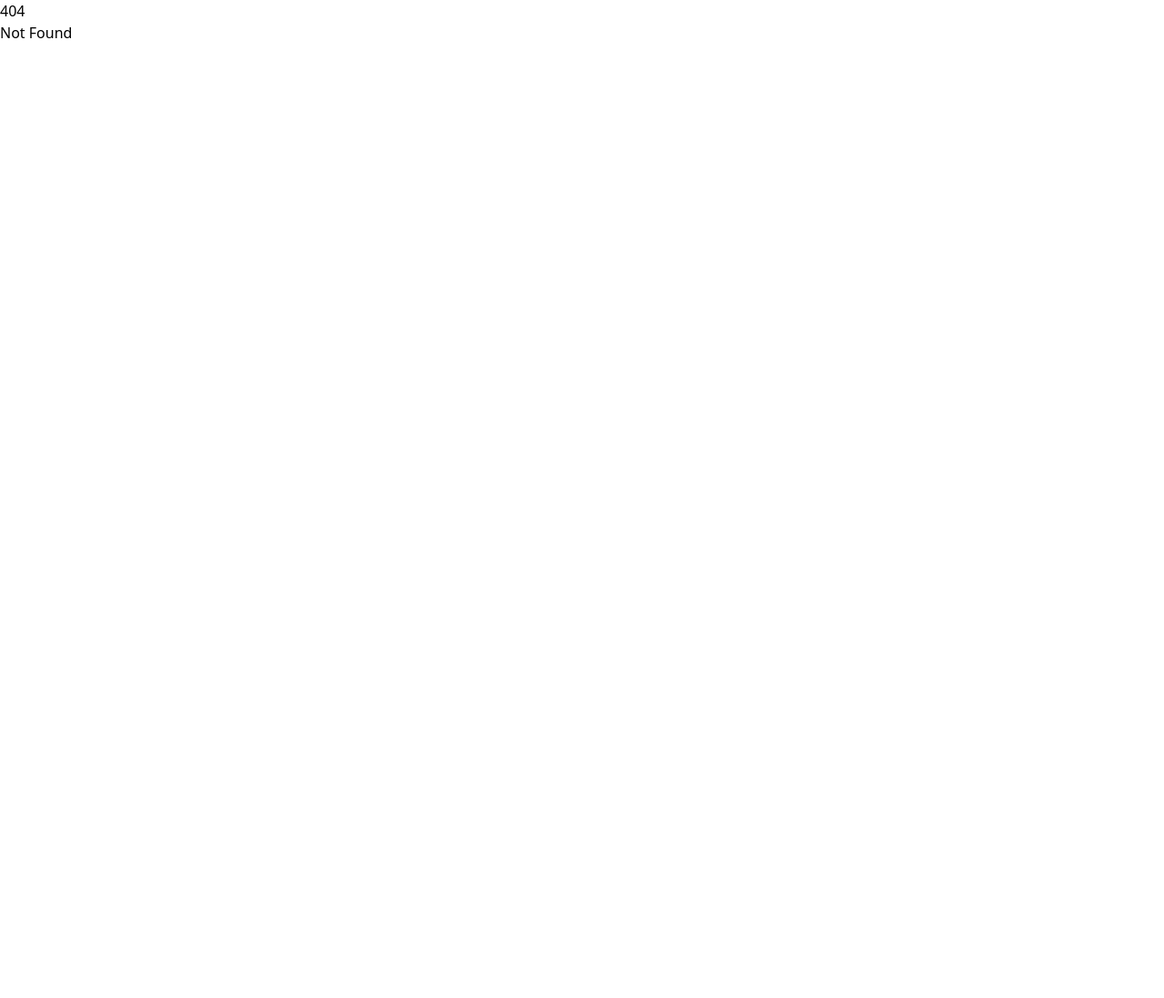
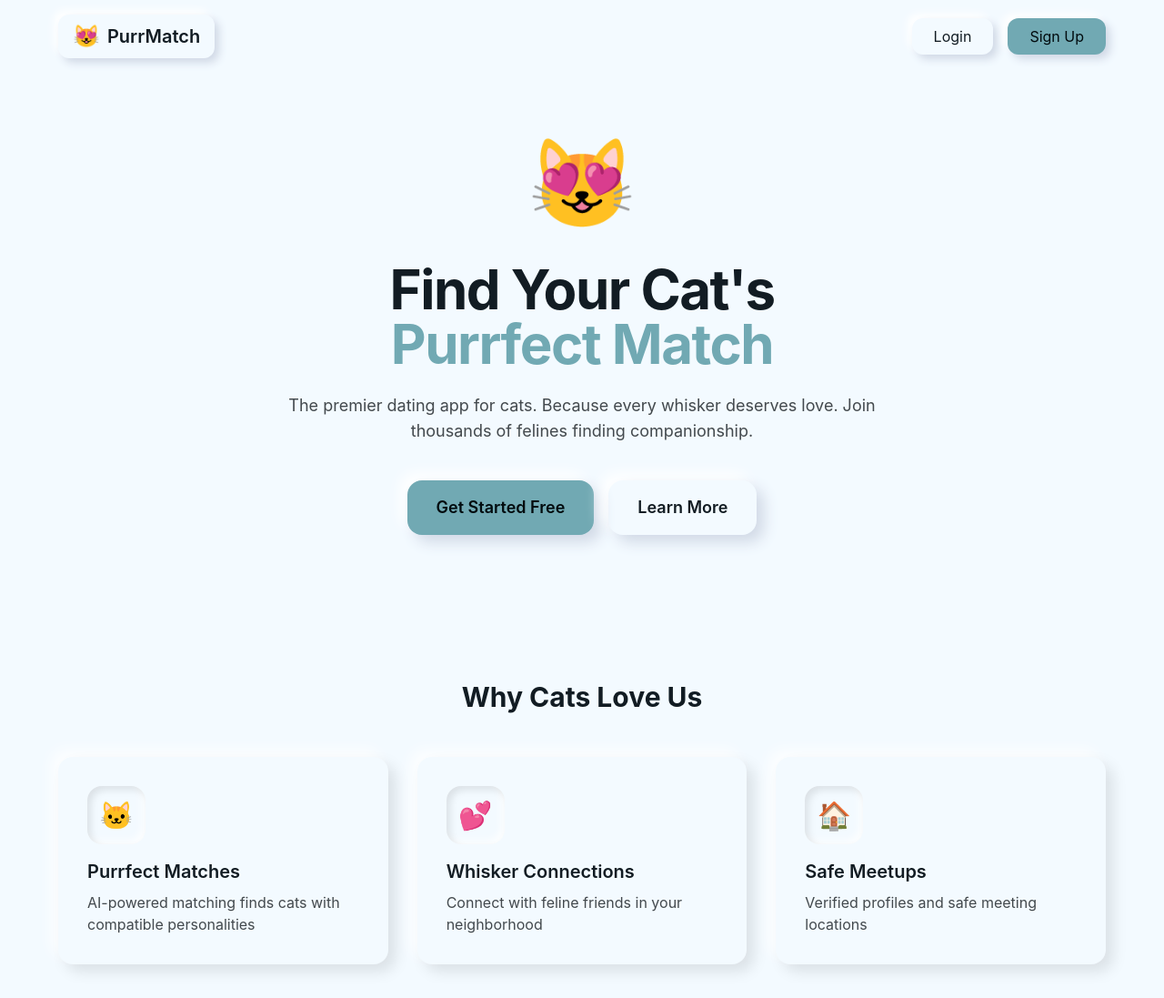
Before and after one commit to spences10/mcpvibeui.com, a SvelteKit app: page /neumorphic in a window 1280 px wide. Before the commit this address had no page. Shown: the top 1097 px of the page at 91% size. Before the commit the page ends 800 px from the top, so only its background shows below. Built offline with nearby package versions, Linux system fonts and the light colour scheme.

Commit message:
feat: :sparkles: add Neumorphic

```diff
--- /dev/null
+++ b/src/routes/neumorphic/+layout.svelte
@@ -0,0 +1,9 @@
+<script lang="ts">
+	import favicon from '$lib/assets/favicon.svg';
+	import './layout.css';
+
+	let { children } = $props();
+</script>
+
+<svelte:head><link rel="icon" href={favicon} /></svelte:head>
+{@render children()}
--- /dev/null
+++ b/src/routes/neumorphic/+page.svelte
@@ -0,0 +1,232 @@
+<script lang="ts">
+	const features = [
+		{
+			icon: '🐱',
+			title: 'Purrfect Matches',
+			description:
+				'AI-powered matching finds cats with compatible personalities',
+		},
+		{
+			icon: '💕',
+			title: 'Whisker Connections',
+			description: 'Connect with feline friends in your neighborhood',
+		},
+		{
+			icon: '🏠',
+			title: 'Safe Meetups',
+			description: 'Verified profiles and safe meeting locations',
+		},
+	];
+
+	const testimonials = [
+		{
+			name: 'Mr. Whiskers',
+			quote: 'Found my soulmate! We nap together every day now.',
+			avatar: '😺',
+		},
+		{
+			name: 'Princess Fluffington',
+			quote: 'Finally, an app that understands feline romance.',
+			avatar: '😻',
+		},
+		{
+			name: 'Shadow',
+			quote: 'Met the love of my nine lives here!',
+			avatar: '🐈‍⬛',
+		},
+	];
+</script>
+
+<div class="bg-background text-foreground min-h-screen">
+	<!-- Nav -->
+	<nav class="px-6 py-4">
+		<div class="mx-auto flex max-w-6xl items-center justify-between">
+			<div
+				class="flex items-center gap-2 rounded-xl px-4 py-2 shadow-[5px_5px_10px_#d1d9e6,-5px_-5px_10px_#ffffff]"
+			>
+				<span class="text-2xl">😻</span>
+				<span class="text-xl font-semibold">PurrMatch</span>
+			</div>
+			<div class="flex gap-4">
+				<button
+					class="rounded-xl px-6 py-2 shadow-[5px_5px_10px_#d1d9e6,-5px_-5px_10px_#ffffff] transition-all hover:shadow-[3px_3px_6px_#d1d9e6,-3px_-3px_6px_#ffffff] active:shadow-[inset_5px_5px_10px_#d1d9e6,inset_-5px_-5px_10px_#ffffff]"
+				>
+					Login
+				</button>
+				<button
+					class="bg-primary text-primary-foreground rounded-xl px-6 py-2 shadow-[5px_5px_10px_#d1d9e6,-5px_-5px_10px_#ffffff] transition-all hover:shadow-[3px_3px_6px_#d1d9e6,-3px_-3px_6px_#ffffff] active:shadow-[inset_5px_5px_10px_#d1d9e6,inset_-5px_-5px_10px_#ffffff]"
+				>
+					Sign Up
+				</button>
+			</div>
+		</div>
+	</nav>
+
+	<!-- Hero -->
+	<section class="px-6 py-20">
+		<div class="mx-auto max-w-6xl text-center">
+			<div
+				class="mb-8 inline-block animate-[float_3s_ease-in-out_infinite] text-8xl"
+			>
+				😻
+			</div>
+			<h1 class="mb-6 text-5xl font-bold tracking-tight md:text-6xl">
+				Find Your Cat's<br />
+				<span class="text-primary">Purrfect Match</span>
+			</h1>
+			<p
+				class="text-muted-foreground mx-auto mb-10 max-w-2xl text-lg"
+			>
+				The premier dating app for cats. Because every whisker
+				deserves love. Join thousands of felines finding
+				companionship.
+			</p>
+			<div class="flex justify-center gap-4">
+				<button
+					class="bg-primary text-primary-foreground rounded-2xl px-8 py-4 text-lg font-semibold shadow-[8px_8px_16px_#d1d9e6,-8px_-8px_16px_#ffffff] transition-all hover:shadow-[4px_4px_8px_#d1d9e6,-4px_-4px_8px_#ffffff] active:shadow-[inset_5px_5px_10px_#d1d9e6,inset_-5px_-5px_10px_#ffffff]"
+				>
+					Get Started Free
+				</button>
+				<button
+					class="rounded-2xl px-8 py-4 text-lg font-semibold shadow-[8px_8px_16px_#d1d9e6,-8px_-8px_16px_#ffffff] transition-all hover:shadow-[4px_4px_8px_#d1d9e6,-4px_-4px_8px_#ffffff] active:shadow-[inset_5px_5px_10px_#d1d9e6,inset_-5px_-5px_10px_#ffffff]"
+				>
+					Learn More
+				</button>
+			</div>
+		</div>
+	</section>
+
+	<!-- Features -->
+	<section class="px-6 py-20">
+		<div class="mx-auto max-w-6xl">
+			<h2 class="mb-12 text-center text-3xl font-bold">
+				Why Cats Love Us
+			</h2>
+			<div class="grid gap-8 md:grid-cols-3">
+				{#each features as feature}
+					<div
+						class="bg-background rounded-2xl p-8 shadow-[8px_8px_16px_rgba(0,0,0,0.1),-8px_-8px_16px_rgba(255,255,255,0.8)] transition-all hover:-translate-y-1 hover:shadow-[12px_12px_24px_rgba(0,0,0,0.1),-12px_-12px_24px_rgba(255,255,255,0.8)]"
+					>
+						<div
+							class="mb-4 inline-flex h-16 w-16 items-center justify-center rounded-2xl text-3xl shadow-[inset_4px_4px_8px_rgba(0,0,0,0.1),inset_-4px_-4px_8px_rgba(255,255,255,0.8)]"
+						>
+							{feature.icon}
+						</div>
+						<h3 class="mb-2 text-xl font-semibold">
+							{feature.title}
+						</h3>
+						<p class="text-muted-foreground">{feature.description}</p>
+					</div>
+				{/each}
+			</div>
+		</div>
+	</section>
+
+	<!-- Stats -->
+	<section class="px-6 py-20">
+		<div class="mx-auto max-w-4xl">
+			<div
+				class="bg-background grid gap-8 rounded-3xl p-10 shadow-[8px_8px_16px_rgba(0,0,0,0.1),-8px_-8px_16px_rgba(255,255,255,0.8)] md:grid-cols-3"
+			>
+				<div class="text-center">
+					<div class="text-primary text-4xl font-bold">50K+</div>
+					<div class="text-muted-foreground">Happy Cats</div>
+				</div>
+				<div class="text-center">
+					<div class="text-secondary text-4xl font-bold">25K+</div>
+					<div class="text-muted-foreground">Matches Made</div>
+				</div>
+				<div class="text-center">
+					<div class="text-accent-foreground text-4xl font-bold">
+						99%
+					</div>
+					<div class="text-muted-foreground">Satisfaction</div>
+				</div>
+			</div>
+		</div>
+	</section>
+
+	<!-- Testimonials -->
+	<section class="px-6 py-20">
+		<div class="mx-auto max-w-6xl">
+			<h2 class="mb-12 text-center text-3xl font-bold">
+				Success Stories
+			</h2>
+			<div class="grid gap-8 md:grid-cols-3">
+				{#each testimonials as testimonial}
+					<div
+						class="bg-background rounded-2xl p-6 shadow-[8px_8px_16px_rgba(0,0,0,0.1),-8px_-8px_16px_rgba(255,255,255,0.8)]"
+					>
+						<div class="mb-4 flex items-center gap-3">
+							<div
+								class="flex h-12 w-12 items-center justify-center rounded-full text-2xl shadow-[inset_4px_4px_8px_rgba(0,0,0,0.1),inset_-4px_-4px_8px_rgba(255,255,255,0.8)]"
+							>
+								{testimonial.avatar}
+							</div>
+							<span class="font-semibold">{testimonial.name}</span>
+						</div>
+						<p class="text-muted-foreground italic">
+							"{testimonial.quote}"
+						</p>
+					</div>
+				{/each}
+			</div>
+		</div>
+	</section>
+
+	<!-- CTA -->
+	<section class="px-6 py-20">
+		<div class="mx-auto max-w-2xl text-center">
+			<div
+				class="bg-background rounded-3xl p-12 shadow-[8px_8px_16px_rgba(0,0,0,0.1),-8px_-8px_16px_rgba(255,255,255,0.8)]"
+			>
+				<h2 class="mb-4 text-3xl font-bold">Ready to Find Love?</h2>
+				<p class="text-muted-foreground mb-8">
+					Join PurrMatch today and let your cat discover their
+					purrfect companion.
+				</p>
+				<div
+					class="mx-auto max-w-md rounded-2xl p-2 shadow-[inset_4px_4px_8px_rgba(0,0,0,0.1),inset_-4px_-4px_8px_rgba(255,255,255,0.8)]"
+				>
+					<div class="flex gap-2">
+						<input
+							type="email"
+							placeholder="Enter your email"
+							class="bg-background flex-1 rounded-xl px-4 py-3 shadow-[inset_2px_2px_4px_rgba(0,0,0,0.05),inset_-2px_-2px_4px_rgba(255,255,255,0.5)] outline-none"
+						/>
+						<button
+							class="bg-primary text-primary-foreground rounded-xl px-6 py-3 font-semibold shadow-[5px_5px_10px_#d1d9e6,-5px_-5px_10px_#ffffff] transition-all active:shadow-[inset_5px_5px_10px_#d1d9e6,inset_-5px_-5px_10px_#ffffff]"
+						>
+							Join
+						</button>
+					</div>
+				</div>
+			</div>
+		</div>
+	</section>
+
+	<!-- Footer -->
+	<footer class="px-6 py-10">
+		<div
+			class="bg-background mx-auto max-w-6xl rounded-2xl p-8 shadow-[8px_8px_16px_rgba(0,0,0,0.1),-8px_-8px_16px_rgba(255,255,255,0.8)]"
+		>
+			<div
+				class="flex flex-col items-center justify-between gap-4 md:flex-row"
+			>
+				<div class="flex items-center gap-2">
+					<span class="text-2xl">😻</span>
+					<span class="text-xl font-semibold">PurrMatch</span>
+				</div>
+				<div class="text-muted-foreground flex gap-6">
+					<a href="#about" class="hover:text-foreground">About</a>
+					<a href="#privacy" class="hover:text-foreground">Privacy</a>
+					<a href="#terms" class="hover:text-foreground">Terms</a>
+					<a href="#contact" class="hover:text-foreground">Contact</a>
+				</div>
+				<p class="text-muted-foreground text-sm">
+					2025 PurrMatch. All rights reserved.
+				</p>
+			</div>
+		</div>
+	</footer>
+</div>
--- /dev/null
+++ b/src/routes/neumorphic/layout.css
@@ -0,0 +1,86 @@
+@import 'tailwindcss';
+@import '@fontsource/inter/300.css';
+@import '@fontsource/inter/400.css';
+@import '@fontsource/inter/500.css';
+@import '@fontsource/inter/600.css';
+@import '@fontsource/inter/700.css';
+
+/* Neumorphic Theme */
+@theme {
+	--color-background: oklch(98% 0.01 240);
+	--color-foreground: oklch(22% 0.02 240);
+	--color-muted: oklch(95% 0.01 240);
+	--color-muted-foreground: oklch(40% 0.01 240);
+	--color-border: oklch(90% 0.01 240);
+	--color-primary: oklch(70% 0.06 210);
+	--color-primary-foreground: oklch(14% 0.02 210);
+	--color-secondary: oklch(76% 0.06 150);
+	--color-secondary-foreground: oklch(14% 0.02 150);
+	--color-accent: oklch(84% 0.06 90);
+	--color-accent-foreground: oklch(16% 0.02 90);
+	--color-destructive: oklch(62% 0.16 25);
+	--color-destructive-foreground: oklch(98% 0.01 25);
+	--color-info: oklch(72% 0.08 230);
+	--color-success: oklch(68% 0.1 150);
+	--color-warning: oklch(84% 0.12 85);
+	--radius-sm: 1rem;
+	--radius-md: 1rem;
+	--radius-lg: 1.5rem;
+	--font-display:
+		Inter, 'SF Pro Display', system-ui, -apple-system,
+		BlinkMacSystemFont, sans-serif;
+	--font-body:
+		Inter, 'SF Pro Text', system-ui, -apple-system,
+		BlinkMacSystemFont, sans-serif;
+	--font-mono: 'SF Mono', Monaco, Consolas, monospace;
+}
+
+/* Animations */
+@keyframes soft-press {
+	0% {
+		box-shadow:
+			8px 8px 16px rgba(0, 0, 0, 0.1),
+			-8px -8px 16px rgba(255, 255, 255, 0.8);
+	}
+	100% {
+		box-shadow:
+			inset 4px 4px 8px rgba(0, 0, 0, 0.1),
+			inset -4px -4px 8px rgba(255, 255, 255, 0.8);
+	}
+}
+
+@keyframes soft-release {
+	0% {
+		box-shadow:
+			inset 4px 4px 8px rgba(0, 0, 0, 0.1),
+			inset -4px -4px 8px rgba(255, 255, 255, 0.8);
+	}
+	100% {
+		box-shadow:
+			8px 8px 16px rgba(0, 0, 0, 0.1),
+			-8px -8px 16px rgba(255, 255, 255, 0.8);
+	}
+}
+
+@keyframes gentle-hover {
+	0% {
+		transform: translateY(0);
+	}
+	100% {
+		transform: translateY(-2px);
+	}
+}
+
+@keyframes float {
+	0%,
+	100% {
+		transform: translateY(0);
+	}
+	50% {
+		transform: translateY(-10px);
+	}
+}
+
+html {
+	font-family: var(--font-body);
+}
```
